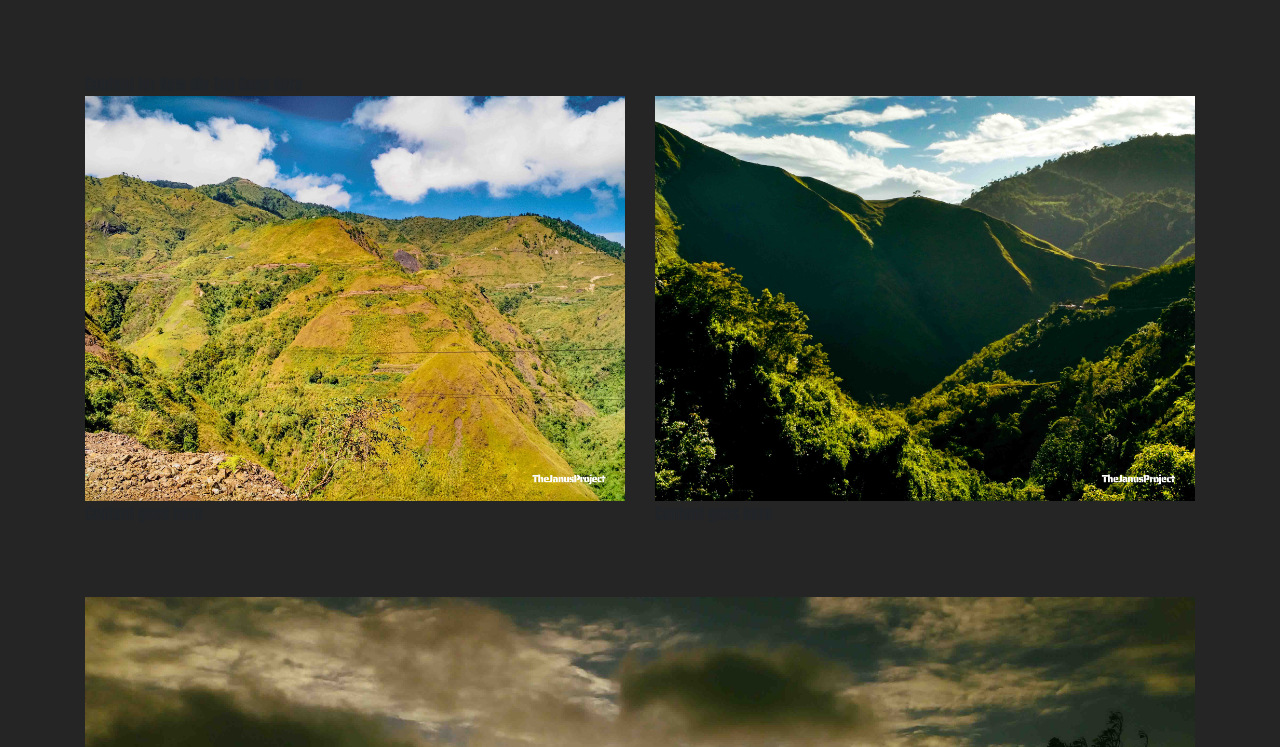
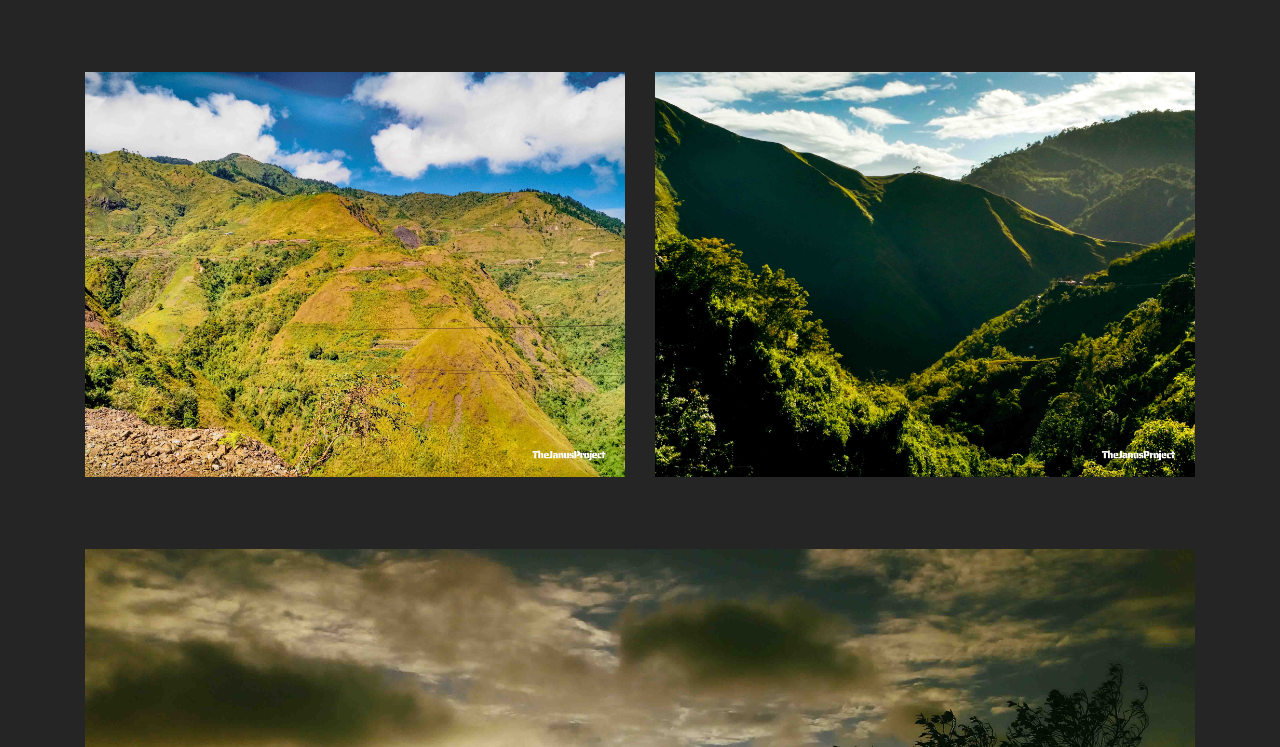
Before and after one commit to theonetwofive1986/janusmontecillo.nameV2, a plain HTML site: page gallery.html in a window 1280 px wide. Shown: the part 1593-2340 px from the top of the page. Drawn offline with Linux system fonts and the light colour scheme.

Commit message:
cleared some lines

```diff
--- a/gallery.html
+++ b/gallery.html
@@ -30,24 +30,24 @@
 		  <br>
 		  <br>
 	    <br>
-	    <div>Content for New div Tag Goes Here
+	    <div>
 	      <div class="row">
-	        <div class="col-lg-6"><img src="images/gallery/mountain-01.jpg" alt="" width="4160" height="3120" class="img-fluid"/>Content goes here</div>
-	        <div class="col-lg-6"><img src="images/gallery/mountain-02.jpg" alt="" width="4160" height="3120" class="img-fluid"/>Content goes here</div>
+	        <div class="col-lg-6"><img src="images/gallery/mountain-01.jpg" alt="" width="4160" height="3120" class="img-fluid"/></div>
+	        <div class="col-lg-6"><img src="images/gallery/mountain-02.jpg" alt="" width="4160" height="3120" class="img-fluid"/></div>
           </div>
 	    </div>
 <br>
 <br>
 		  <br>
-		  <div><img src="images/gallery/sunset-02.jpg" alt="" width="4160" height="2336" class="img-fluid"/>Content for New div Tag Goes Here</div>
+		  <div><img src="images/gallery/sunset-02.jpg" alt="" width="4160" height="2336" class="img-fluid"/>C</div>
 <br>
 <br>
 	    <br>
-	    <div><img src="images/gallery/lake-01.jpg" alt="" width="4000" height="3000" class="img-fluid"/>Content for New div Tag Goes Here</div>
+	    <div><img src="images/gallery/lake-01.jpg" alt="" width="4000" height="3000" class="img-fluid"/></div>
 <br>
 		  <br>
 		  <br>
-		  <div><img src="images/gallery/sunset-03.jpg" alt="" width="4160" height="2336" class="img-fluid"/>Content for New div Tag Goes Here</div>
+		  <div><img src="images/gallery/sunset-03.jpg" alt="" width="4160" height="2336" class="img-fluid"/></div>
 
 	<br>
 	<br>
```
Also changed, not shown: index.html (+1 -0 lines).
